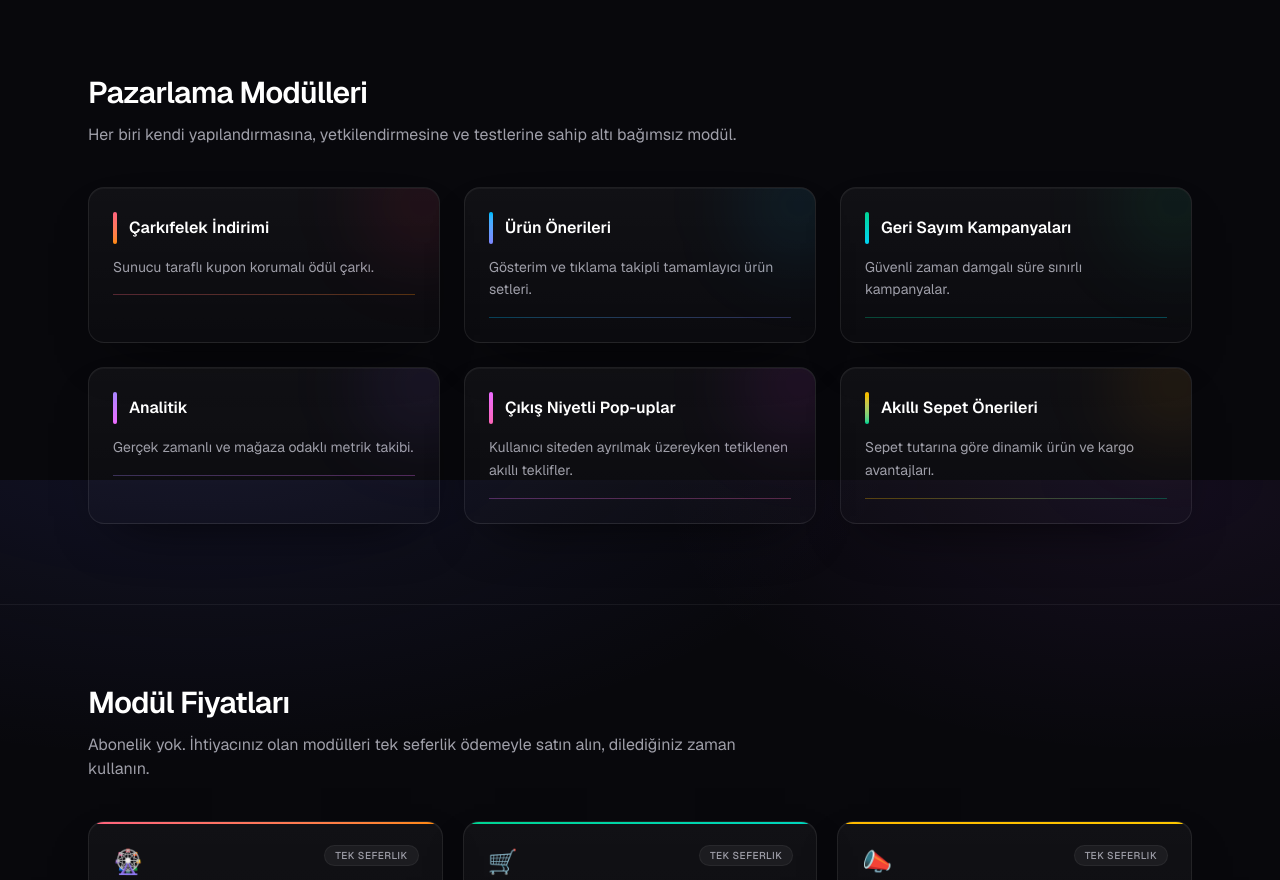
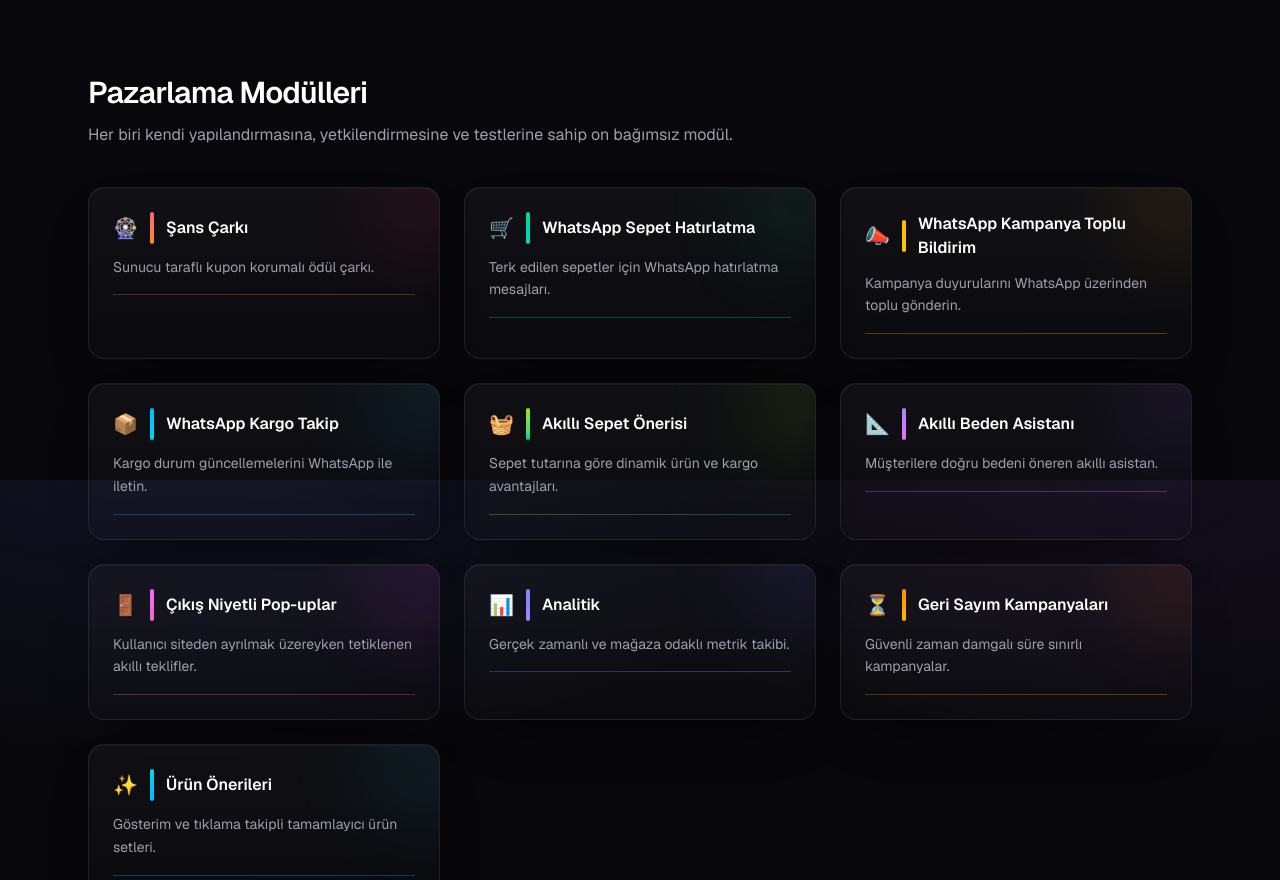
Before and after one commit to eg3h1t-cmd/lassyy, a Next.js app: page / in a window 1280 px wide. Shown: the part 1920-2800 px from the top of the page. Built offline with nearby package versions, Linux system fonts and the light colour scheme.

Commit message:
feat: show all 10 modules in marketing modules section

```diff
--- a/src/components/marketing/modules.tsx
+++ b/src/components/marketing/modules.tsx
@@ -1,39 +1,73 @@
 const modules = [
   {
-    name: "Çarkıfelek İndirimi",
+    name: "Şans Çarkı",
     description: "Sunucu taraflı kupon korumalı ödül çarkı.",
     accent: "from-rose-400 to-orange-400",
     glow: "bg-rose-500/10",
+    icon: "🎡",
   },
   {
-    name: "Ürün Önerileri",
-    description: "Gösterim ve tıklama takipli tamamlayıcı ürün setleri.",
-    accent: "from-sky-400 to-indigo-400",
-    glow: "bg-sky-500/10",
+    name: "WhatsApp Sepet Hatırlatma",
+    description: "Terk edilen sepetler için WhatsApp hatırlatma mesajları.",
+    accent: "from-emerald-400 to-teal-400",
+    glow: "bg-emerald-500/10",
+    icon: "🛒",
   },
   {
-    name: "Geri Sayım Kampanyaları",
-    description: "Güvenli zaman damgalı süre sınırlı kampanyalar.",
-    accent: "from-emerald-400 to-cyan-400",
-    glow: "bg-emerald-500/10",
+    name: "WhatsApp Kampanya Toplu Bildirim",
+    description: "Kampanya duyurularını WhatsApp üzerinden toplu gönderin.",
+    accent: "from-amber-400 to-yellow-400",
+    glow: "bg-amber-500/10",
+    icon: "📣",
   },
   {
-    name: "Analitik",
-    description: "Gerçek zamanlı ve mağaza odaklı metrik takibi.",
+    name: "WhatsApp Kargo Takip",
+    description: "Kargo durum güncellemelerini WhatsApp ile iletin.",
+    accent: "from-sky-400 to-cyan-400",
+    glow: "bg-sky-500/10",
+    icon: "📦",
+  },
+  {
+    name: "Akıllı Sepet Önerisi",
+    description: "Sepet tutarına göre dinamik ürün ve kargo avantajları.",
+    accent: "from-lime-400 to-emerald-400",
+    glow: "bg-lime-500/10",
+    icon: "🧺",
+  },
+  {
+    name: "Akıllı Beden Asistanı",
+    description: "Müşterilere doğru bedeni öneren akıllı asistan.",
     accent: "from-violet-400 to-fuchsia-400",
     glow: "bg-violet-500/10",
+    icon: "📐",
   },
   {
     name: "Çıkış Niyetli Pop-uplar",
     description: "Kullanıcı siteden ayrılmak üzereyken tetiklenen akıllı teklifler.",
     accent: "from-fuchsia-400 to-pink-400",
     glow: "bg-fuchsia-500/10",
+    icon: "🚪",
   },
   {
-    name: "Akıllı Sepet Önerileri",
-    description: "Sepet tutarına göre dinamik ürün ve kargo avantajları.",
-    accent: "from-amber-400 to-emerald-400",
-    glow: "bg-amber-500/10",
+    name: "Analitik",
+    description: "Gerçek zamanlı ve mağaza odaklı metrik takibi.",
+    accent: "from-indigo-400 to-violet-400",
+    glow: "bg-indigo-500/10",
+    icon: "📊",
+  },
+  {
+    name: "Geri Sayım Kampanyaları",
+    description: "Güvenli zaman damgalı süre sınırlı kampanyalar.",
+    accent: "from-orange-400 to-amber-400",
+    glow: "bg-orange-500/10",
+    icon: "⏳",
+  },
+  {
+    name: "Ürün Önerileri",
+    description: "Gösterim ve tıklama takipli tamamlayıcı ürün setleri.",
+    accent: "from-cyan-400 to-sky-400",
+    glow: "bg-cyan-500/10",
+    icon: "✨",
   },
 ];
 
@@ -43,13 +77,14 @@ export function Modules() {
       <div className="mx-auto max-w-6xl px-4 sm:px-6">
         <h2 className="text-3xl font-semibold tracking-tight text-white">Pazarlama Modülleri</h2>
         <p className="mt-3 max-w-2xl text-zinc-400">
-          Her biri kendi yapılandırmasına, yetkilendirmesine ve testlerine sahip altı bağımsız modül.
+          Her biri kendi yapılandırmasına, yetkilendirmesine ve testlerine sahip on bağımsız modül.
         </p>
         <div className="mt-10 grid gap-6 sm:grid-cols-2 lg:grid-cols-3">
           {modules.map((m) => (
             <div key={m.name} className="surface surface-hover group relative overflow-hidden rounded-2xl p-6">
               <div className={`pointer-events-none absolute -right-10 -top-10 h-28 w-28 rounded-full ${m.glow} blur-2xl transition-opacity duration-300 group-hover:opacity-100`} />
               <div className="flex items-center gap-3">
+                <span className="text-xl" aria-hidden="true">{m.icon}</span>
                 <span className={`h-8 w-1 rounded-full bg-gradient-to-b ${m.accent}`} />
                 <h3 className="font-semibold text-white">{m.name}</h3>
               </div>
```
